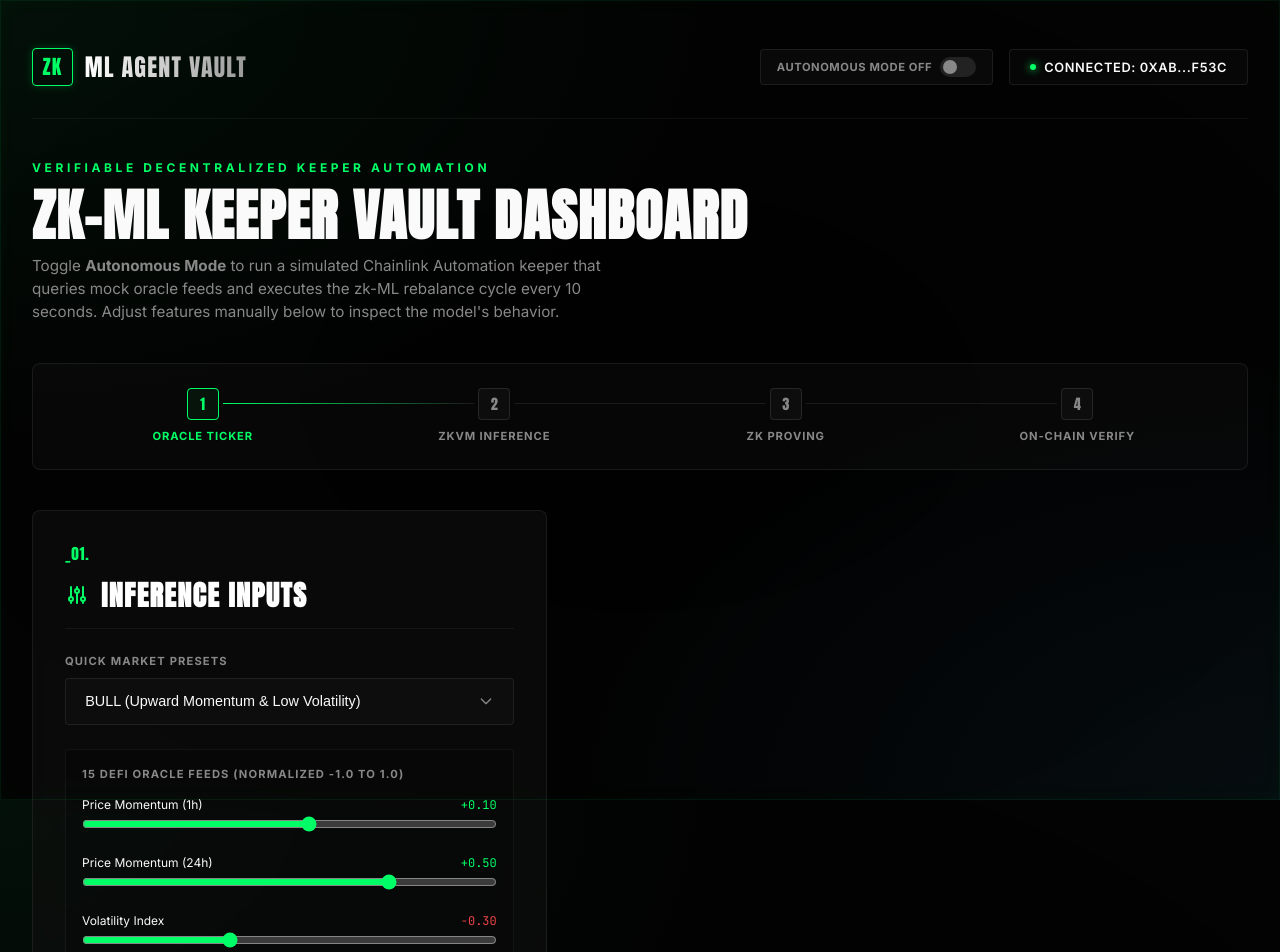
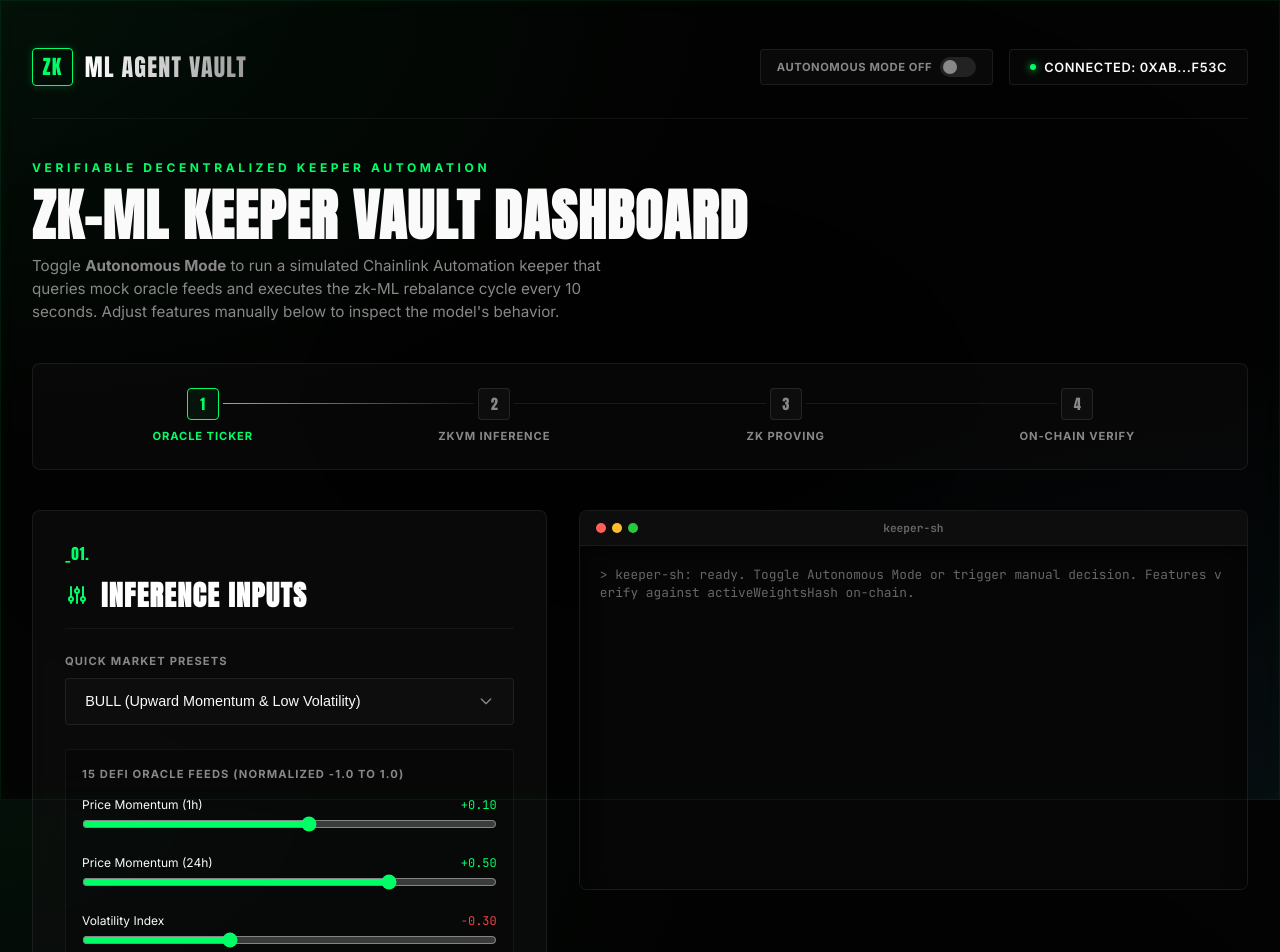
Before and after one commit to Abhi-navvvv/zk-llm-agent, a Next.js app in the folder apps/web/: page / in a window 1280 px wide. Shown: the top 952 px of the page. Built offline with nearby package versions, Linux system fonts and the light colour scheme.

Commit message:
Added keeper-sh in the same row to inference inputs

```diff
--- a/apps/web/src/app/globals.css
+++ b/apps/web/src/app/globals.css
@@ -485,7 +485,6 @@ header {
   display: flex;
   flex-direction: column;
   height: 380px;
-  grid-column: 1 / -1;
 }
 
 .terminal-header {
```
